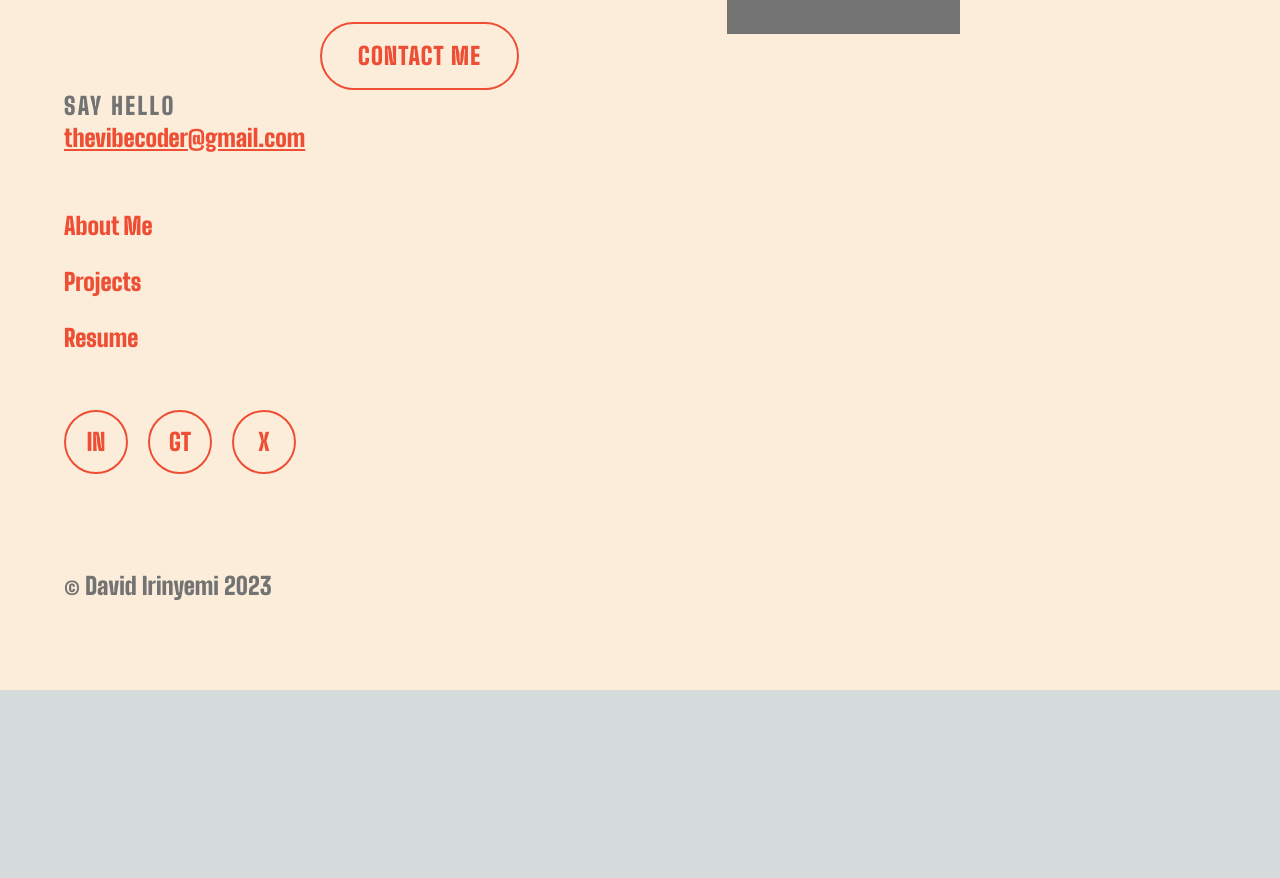
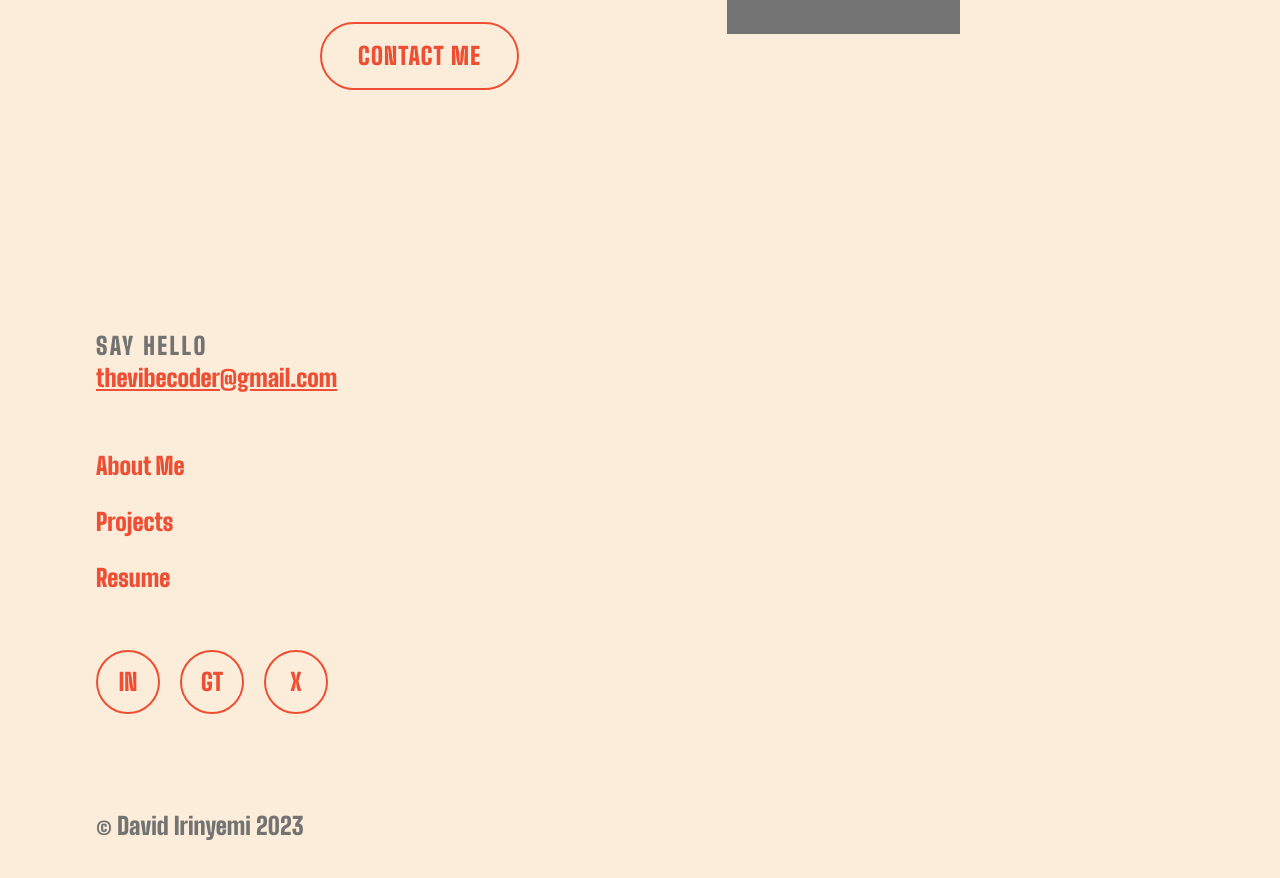
Before and after one commit to vibe-coder/david-irinyemi-portfolio-main, a Next.js app in the folder david-irinyemi-portfolio/david-irinyemi-portfolio/: page / in a window 1280 px wide. Shown: the part 1440-2318 px from the top of the page. Before the commit the page ends 2130 px from the top, so only its background shows below. Built offline with nearby package versions, Linux system fonts and the light colour scheme.

Commit message:
Increased Height to screen level

```diff
--- a/david-irinyemi-portfolio/david-irinyemi-portfolio/src/app/Footer.jsx
+++ b/david-irinyemi-portfolio/david-irinyemi-portfolio/src/app/Footer.jsx
@@ -2,7 +2,7 @@
 
 const Footer = () => {
   return(
-    <section className="px-8 pb-12 text-text-gray h-[80vh] flex items-end border-t-2 border-transparent bg-peach md:h-[70vh] md:px-16">
+    <section className="px-8 pb-12 text-text-gray h-[80vh] flex items-end border-t-2 border-transparent bg-peach md:h-[70vh] md:px-16 lg:px-24 lg:h-[100vh]">
       <div className='w-full'>
         <div>
           <h1 className='tracking-widest md:text-2xl'>SAY HELLO</h1>
```
